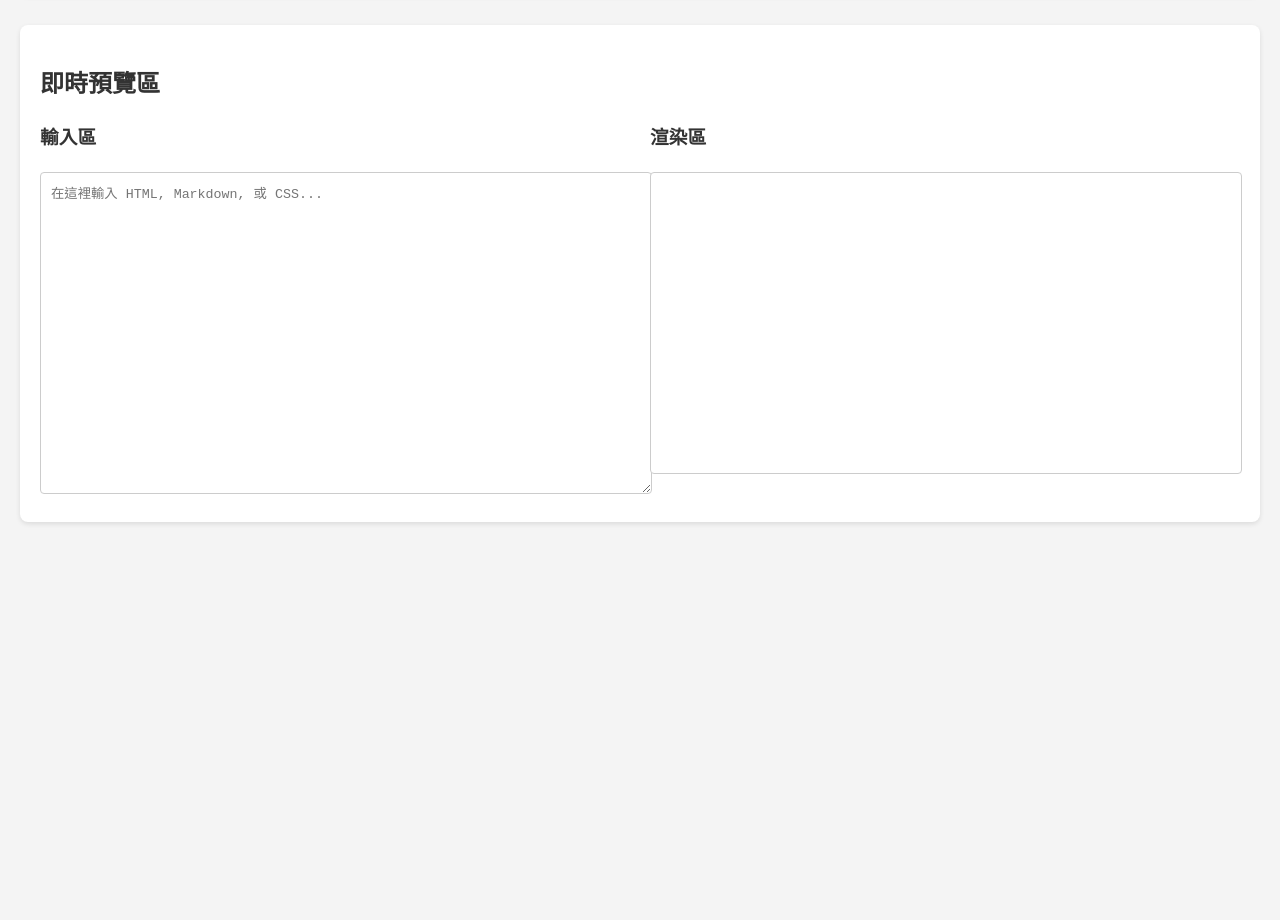
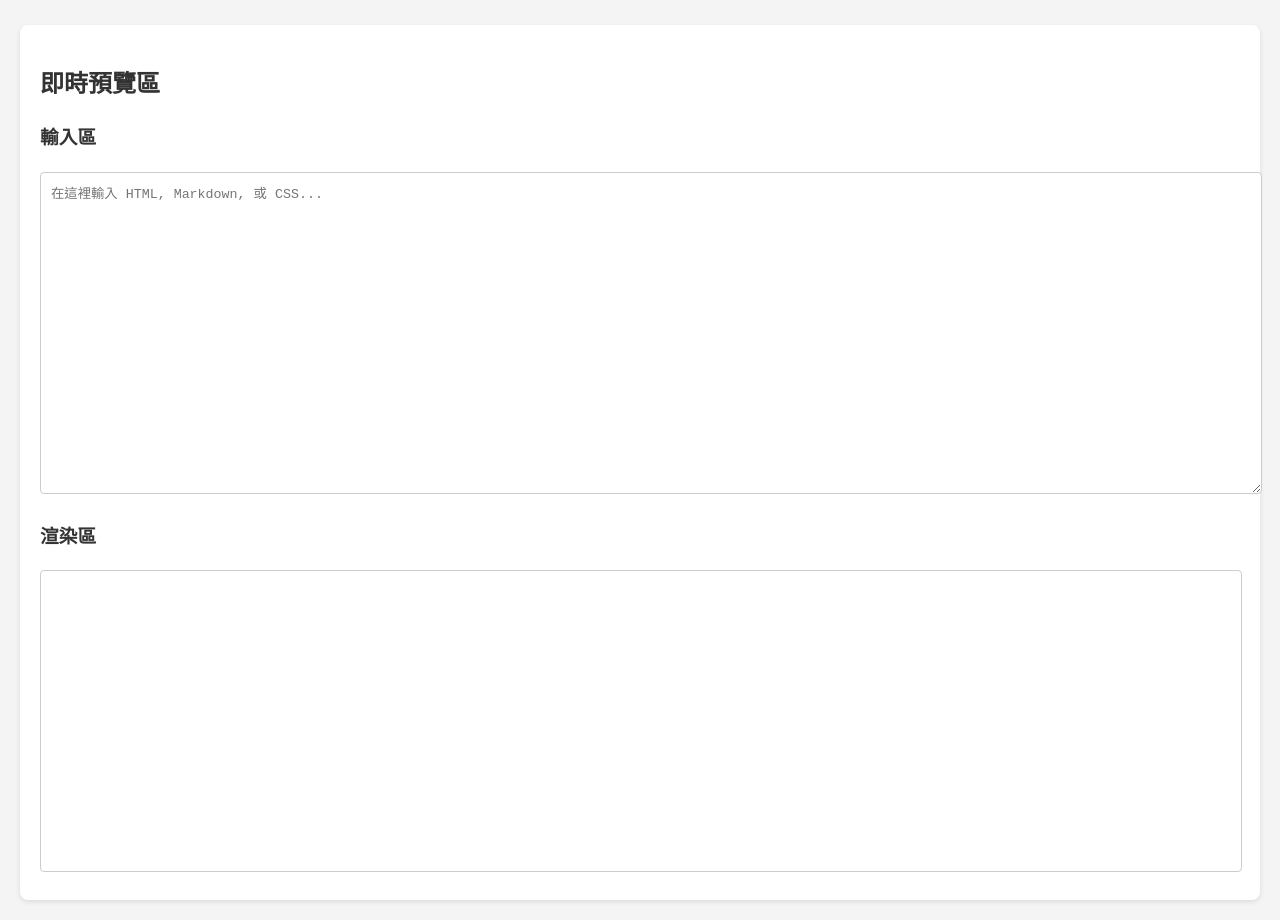
Before and after one commit to changyunchi/prompt-web, a plain HTML site: page index.html in a window 1280 px wide. Shown: the part 660-1580 px from the top of the page. Before the commit the page ends 1202 px from the top, so only its background shows below. Drawn offline with nearby package versions, Linux system fonts and the light colour scheme.

Commit message:
style.css

```diff
--- a/style.css
+++ b/style.css
@@ -29,6 +29,7 @@ body {
 }
 
 .editor-area {
+    /* 這裡做了修改，從 row 改為 column */
     display: flex;
     flex-direction: column;
     gap: 20px;
@@ -60,9 +61,3 @@ iframe#output-frame {
     border-radius: 4px;
     background-color: #fff;
 }
-
-@media (min-width: 768px) {
-    .editor-area {
-        flex-direction: row;
-    }
-}
```
